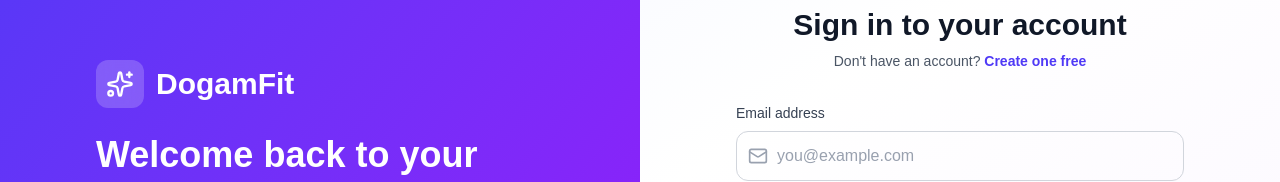
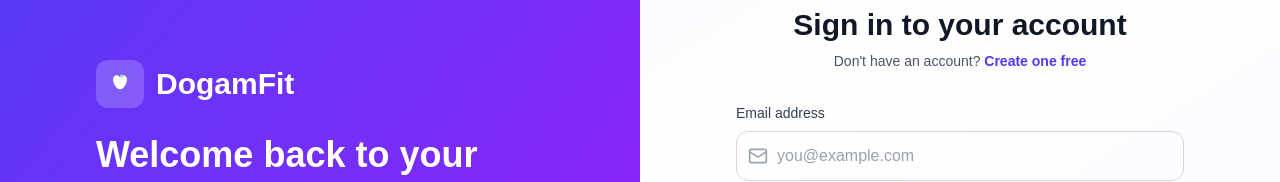
Before and after one commit to KutayKoray/dogam-fit, a Next.js app: page /login in a window 1280 px wide. Shown: the part 197-379 px from the top of the page. Built offline with nearby package versions, Linux system fonts and the light colour scheme; no server answers.

Commit message:
Replace Sparkles icon with custom DogamFit logo across all pages

```diff
--- a/src/app/add-meal/page.tsx
+++ b/src/app/add-meal/page.tsx
@@ -7,6 +7,7 @@ import { useAuth } from '@/contexts/AuthContext';
 import { useRouter } from 'next/navigation';
 import Link from 'next/link';
 import { Camera, Upload, X, Sparkles, ArrowLeft, Flame, Beef, Wheat, Droplet, CheckCircle, AlertCircle, Loader2 } from 'lucide-react';
+import Logo from '@/components/Logo';
 
 function AddMealPage() {
   const [description, setDescription] = useState('');
@@ -130,7 +131,7 @@ function AddMealPage() {
             </div>
             <div className="flex items-center space-x-3">
               <div className="w-10 h-10 bg-gradient-to-br from-indigo-600 to-purple-600 rounded-xl flex items-center justify-center">
-                <Sparkles className="w-6 h-6 text-white" />
+                <Logo className="w-6 h-6 text-white" size={24} />
               </div>
               <div>
                 <h1 className="text-xl font-bold bg-gradient-to-r from-indigo-600 to-purple-600 bg-clip-text text-transparent">Add New Meal</h1>
--- a/src/app/dashboard/page.tsx
+++ b/src/app/dashboard/page.tsx
@@ -7,6 +7,7 @@ import { useAuth } from '@/contexts/AuthContext';
 import Link from 'next/link';
 import { format } from 'date-fns';
 import { Plus, Flame, Beef, Wheat, Droplet, TrendingUp, Clock, Sparkles, LogOut, ChevronDown, ChevronUp, Edit2, Trash2, Save, X, Loader2, User, Menu, Users } from 'lucide-react';
+import Logo from '@/components/Logo';
 
 export const metadata = {
   title: 'Dashboard - DogamFit',
@@ -393,7 +394,7 @@ function DashboardPage() {
             {/* Logo and Title */}
             <div className="flex items-center space-x-3">
               <div className="w-10 h-10 bg-gradient-to-br from-indigo-600 to-purple-600 rounded-xl flex items-center justify-center">
-                <Sparkles className="w-6 h-6 text-white" />
+                <Logo className="w-6 h-6 text-white" size={24} />
               </div>
               <div>
                 <h1 className="text-xl sm:text-2xl font-bold bg-gradient-to-r from-indigo-600 to-purple-600 bg-clip-text text-transparent">DogamFit</h1>
--- a/src/app/friends/page.tsx
+++ b/src/app/friends/page.tsx
@@ -6,6 +6,7 @@ import { apiClient } from '@/lib/api';
 import { useAuth } from '@/contexts/AuthContext';
 import Link from 'next/link';
 import { ArrowLeft, Users, UserPlus, Check, X, Trash2, Eye, EyeOff, Loader2, Mail, Calendar } from 'lucide-react';
+import Logo from '@/components/Logo';
 import { format } from 'date-fns';
 
 function FriendsPage() {
@@ -130,7 +131,7 @@ function FriendsPage() {
             </div>
             <div className="flex items-center space-x-3">
               <div className="w-10 h-10 bg-gradient-to-br from-indigo-600 to-purple-600 rounded-xl flex items-center justify-center">
-                <Users className="w-6 h-6 text-white" />
+                <Logo className="w-6 h-6 text-white" size={24} />
               </div>
               <div>
                 <h1 className="text-xl font-bold bg-gradient-to-r from-indigo-600 to-purple-600 bg-clip-text text-transparent">Friends</h1>
--- a/src/app/login/page.tsx
+++ b/src/app/login/page.tsx
@@ -5,6 +5,7 @@ import { useAuth } from '@/contexts/AuthContext';
 import { useRouter } from 'next/navigation';
 import Link from 'next/link';
 import { Sparkles, Mail, Lock, ArrowRight, AlertCircle } from 'lucide-react';
+import Logo from '@/components/Logo';
 
 export default function LoginPage() {
   const [email, setEmail] = useState('');
@@ -38,7 +39,7 @@ export default function LoginPage() {
         <div className="relative z-10 text-white space-y-6 max-w-md">
           <div className="flex items-center space-x-3">
             <div className="w-12 h-12 bg-white/20 backdrop-blur-sm rounded-xl flex items-center justify-center">
-              <Sparkles className="w-7 h-7" />
+              <Logo className="w-7 h-7 text-white" size={28} />
             </div>
             <span className="text-3xl font-bold">DogamFit</span>
           </div>
--- a/src/app/page.tsx
+++ b/src/app/page.tsx
@@ -1,5 +1,6 @@
 import Link from 'next/link';
 import { Camera, TrendingUp, Sparkles, ArrowRight, CheckCircle } from 'lucide-react';
+import Logo from '@/components/Logo';
 
 export default function HomePage() {
   return (
@@ -9,7 +10,7 @@ export default function HomePage() {
         <div className="max-w-7xl mx-auto flex justify-between items-center">
           <div className="flex items-center space-x-2">
             <div className="w-8 h-8 bg-gradient-to-br from-indigo-600 to-purple-600 rounded-lg flex items-center justify-center">
-              <Sparkles className="w-5 h-5 text-white" />
+              <Logo className="w-5 h-5 text-white" size={20} />
             </div>
             <span className="text-xl font-bold bg-gradient-to-r from-indigo-600 to-purple-600 bg-clip-text text-transparent">
               DogamFit
--- a/src/app/register/page.tsx
+++ b/src/app/register/page.tsx
@@ -5,6 +5,7 @@ import { useAuth } from '@/contexts/AuthContext';
 import { useRouter } from 'next/navigation';
 import Link from 'next/link';
 import { Sparkles, Mail, Lock, User, ArrowRight, AlertCircle, CheckCircle2 } from 'lucide-react';
+import Logo from '@/components/Logo';
 
 export default function RegisterPage() {
   const [email, setEmail] = useState('');
@@ -51,7 +52,7 @@ export default function RegisterPage() {
         <div className="relative z-10 text-white space-y-6 max-w-md">
           <div className="flex items-center space-x-3">
             <div className="w-12 h-12 bg-white/20 backdrop-blur-sm rounded-xl flex items-center justify-center">
-              <Sparkles className="w-7 h-7" />
+              <Logo className="w-7 h-7 text-white" size={28} />
             </div>
             <span className="text-3xl font-bold">DogamFit</span>
           </div>
--- /dev/null
+++ b/src/components/Logo.tsx
@@ -0,0 +1,34 @@
+interface LogoProps {
+  className?: string;
+  size?: number;
+}
+
+export default function Logo({ className = "w-6 h-6", size = 24 }: LogoProps) {
+  return (
+    <svg
+      width={size}
+      height={size}
+      viewBox="0 0 64 64"
+      fill="none"
+      xmlns="http://www.w3.org/2000/svg"
+      className={className}
+    >
+      {/* Apple/nutrition icon */}
+      <path
+        d="M32 16C32 16 28 12 24 12C20 12 16 16 16 22C16 28 20 36 24 40C26 42 28 44 32 44C36 44 38 42 40 40C44 36 48 28 48 22C48 16 44 12 40 12C36 12 32 16 32 16Z"
+        fill="currentColor"
+      />
+
+      {/* Leaf on top */}
+      <path
+        d="M32 12C32 12 34 10 36 10C38 10 40 12 40 14C40 16 38 18 36 18C34 18 32 16 32 12Z"
+        fill="#86EFAC"
+      />
+
+      {/* Sparkle effect */}
+      <circle cx="26" cy="26" r="2" fill="currentColor" opacity="0.6"/>
+      <circle cx="38" cy="26" r="2" fill="currentColor" opacity="0.6"/>
+      <circle cx="32" cy="34" r="2" fill="currentColor" opacity="0.8"/>
+    </svg>
+  );
+}
```
